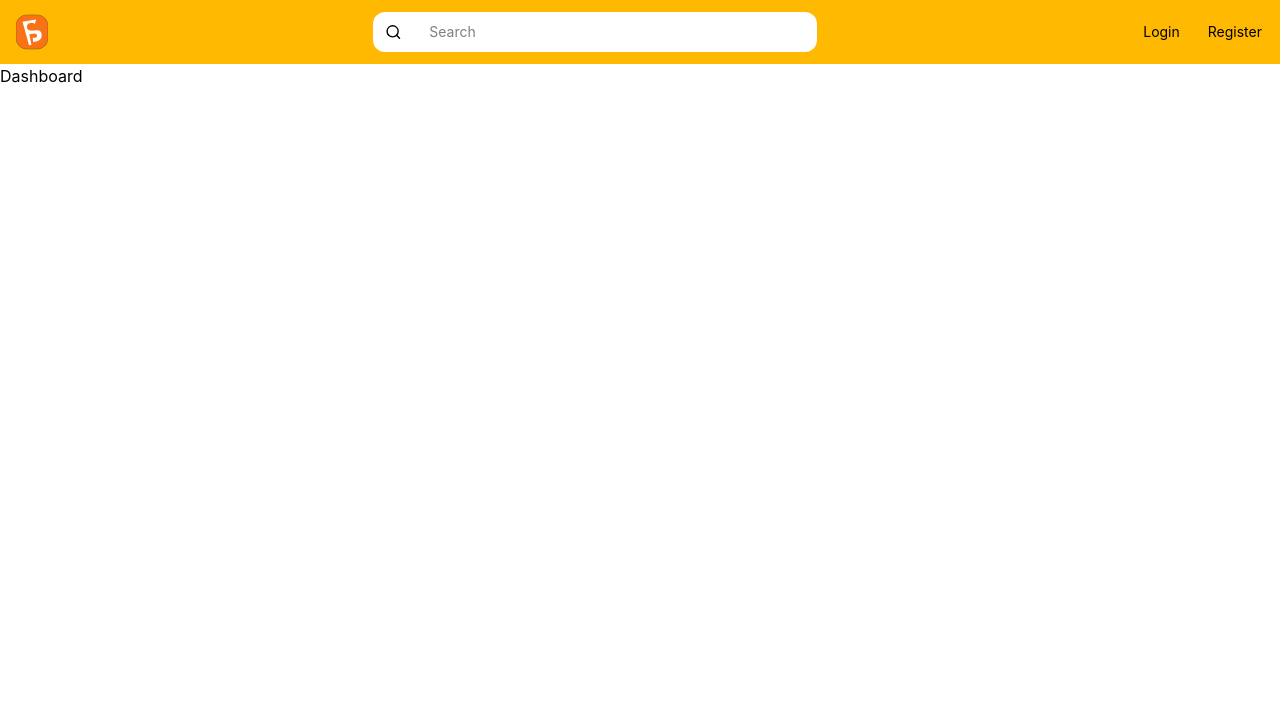
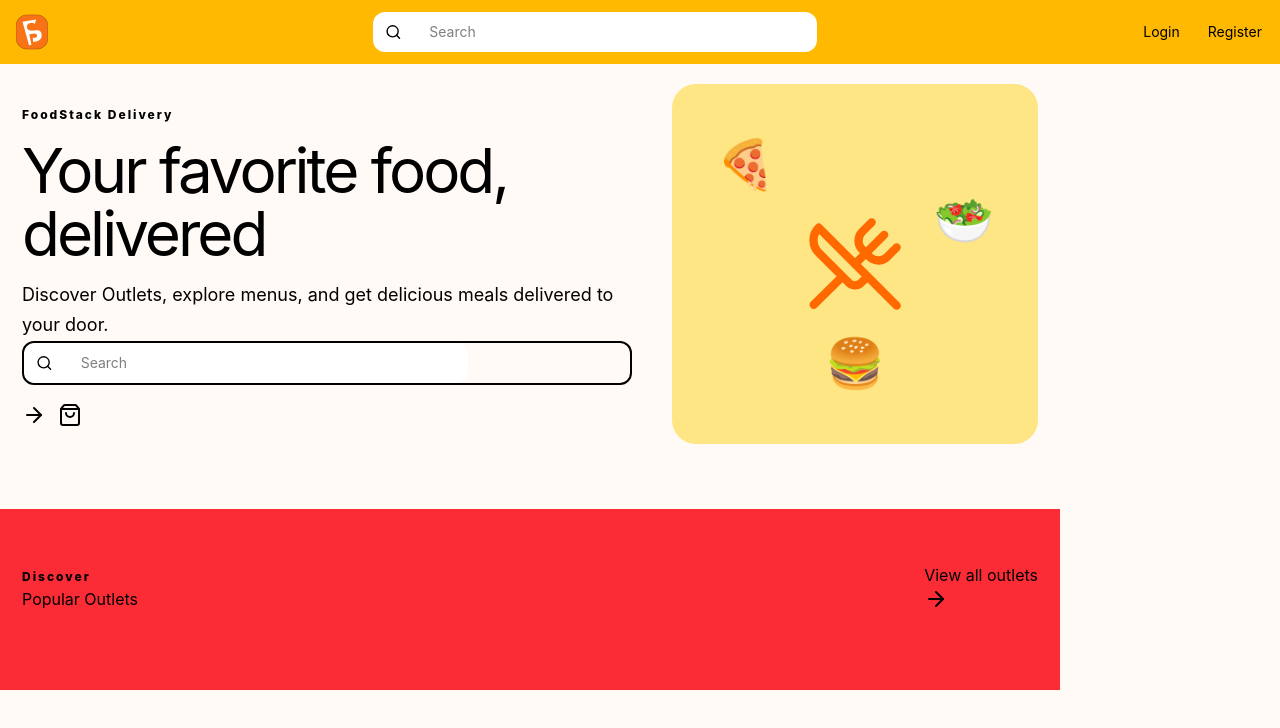
Before and after one commit to pjayaprakash072-jp/FoodStack_Client, a React (Vite) app: page / in a window 1280 px wide. Shown: the top 728 px of the page. Built offline with nearby package versions, Linux system fonts and the light colour scheme; no server answers.

Commit message:
Added the Dashboard

```diff
--- a/src/index.css
+++ b/src/index.css
@@ -22,7 +22,8 @@
 
 /* Global defaults */
 :root {
-  @apply font-inter;
+  @apply font-inter
+  bg-[#fffaf6]
 }
 
 /* Default h1 */
@@ -163,3 +164,82 @@
   ring-1
   focus:ring-2 focus:ring-black
 }
+
+
+.hero{
+  @apply max-w-295
+  mx-auto
+  pt-5
+  px-5.5
+  pb-16.25
+  grid
+  grid-cols-[1.25fr_0.75fr]
+  gap-10
+  items-center
+}
+.eyebrow{
+  @apply text-[12px]
+  tracking-[2px]
+  font-extrabold
+}
+.hero h1{
+  @apply text-[62px]
+  leading-[1.02]
+  tracking-[-3px]
+  my-3.5
+}
+.hero h1 em{
+  @apply not-italic
+}
+.hero p{
+  @apply text-[18px]
+  leading-[1.7]
+  max-w-152.5
+}
+.hero-actions{
+  @apply flex gap-3
+  mt-4.5
+
+}
+.hero-art{
+  @apply h-90
+  rounded-3xl
+  bg-amber-200
+  text-orange-500
+  grid
+  place-items-center
+  relative
+}
+.hero-art span{
+  @apply absolute
+  text-[48px]
+}
+.hero-art span:nth-child(2){
+  @apply left-11
+  top-11
+}
+.hero-art span:nth-child(3){
+  @apply bottom-11.25
+}
+.hero-art span:nth-child(4){
+  @apply top-25
+  right-11
+}
+.hero-search{
+  @apply border-2 border-black rounded-xl
+}
+
+.section{
+  @apply max-w-295
+  mx-auto
+  px-5.5
+  py-13.5 bg-red-500
+}
+
+.section-heading{
+  @apply flex
+  items-end
+  justify-between
+  gap-5
+  mb-6.25
+}
--- a/src/pages/Dashboard/Dashboard.jsx
+++ b/src/pages/Dashboard/Dashboard.jsx
@@ -1,7 +1,44 @@
 
+import { ShoppingBag,ArrowRight,UtensilsCrossed } from 'lucide-react';
+import SearchBar from './../../components/Common/SearchBar';
 const Dashboard = () => {
   return (
-    <div>Dashboard</div>
+    <div>
+      <section className="hero">
+        <div className="hero-content">
+          <span className="eyebrow">FoodStack Delivery</span>
+          <h1>Your favorite food,
+            <br />
+            <em>delivered</em>
+          </h1>
+          <p>
+            Discover Outlets, explore menus, and get delicious meals delivered to your door.
+          </p>
+          <div className="hero-search">
+            <SearchBar/>
+          </div>
+          <div className="hero-actions">
+            <ArrowRight/>
+            <ShoppingBag/>
+          </div>
+        </div>
+        <div className="hero-art">
+        <UtensilsCrossed size={100}/>
+        <span>🍕</span>
+        <span>🍔</span>
+        <span>🥗</span>
+        </div>
+      </section>
+      <section className="section">
+        <div className="section-heading">
+          <div>
+            <span className="eyebrow">Discover</span>
+            <h2>Popular Outlets</h2>
+          </div>
+            <div>View all outlets <ArrowRight/></div>
+        </div>
+      </section>
+    </div>
   )
 }
 
```
Also changed, not shown: src/components/Card/OutletCard.jsx (added).
